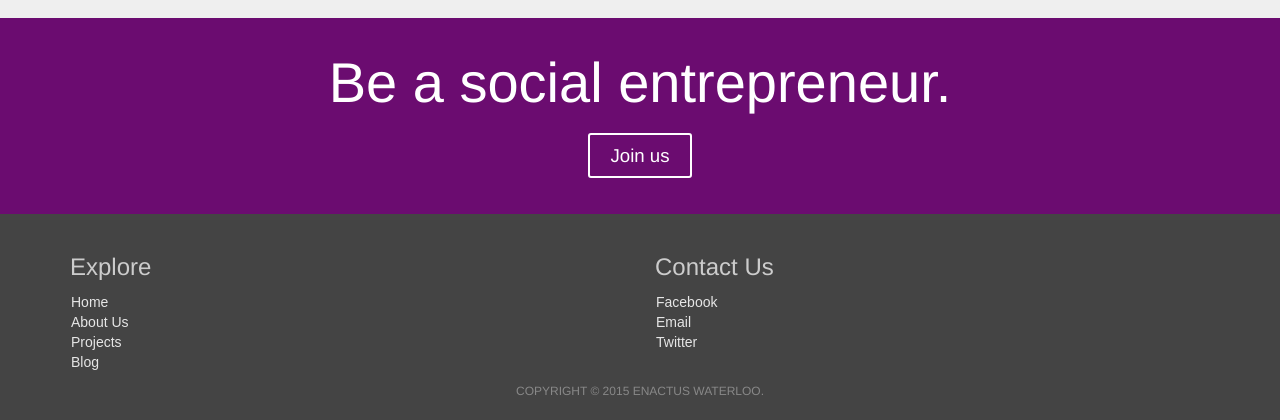
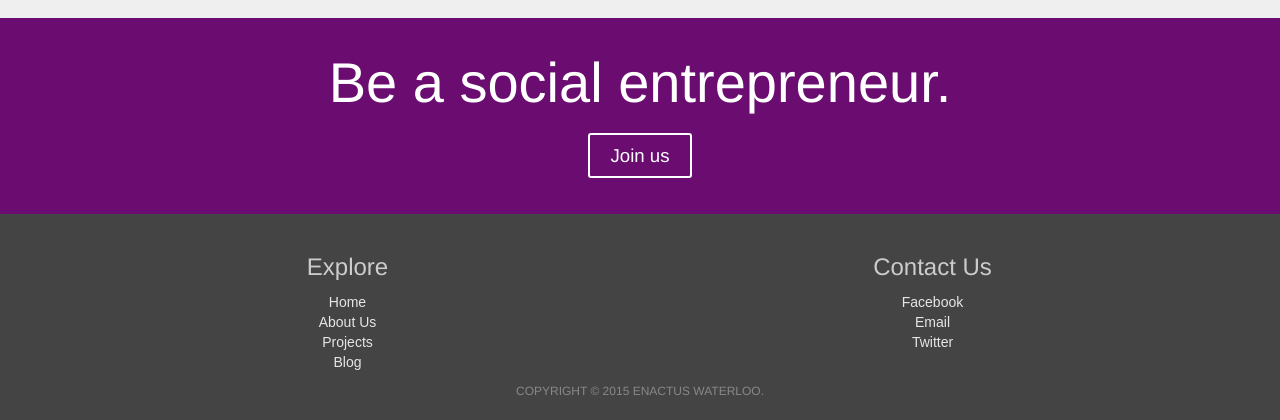
Before and after one commit to enactuswaterloo/website, a Django app: page / in a window 1280 px wide. Shown: the part 1619-2039 px from the top of the page. Run offline with Django 3.2, Linux system fonts and the light colour scheme; some libraries are stand-ins or nearby versions.

Commit message:
Centered footer

```diff
--- a/main/static/base.css
+++ b/main/static/base.css
@@ -32,6 +32,10 @@ footer ul {
 	padding: 1px;
 	list-style-type: none;
 	font-family: "Arial";
+}
+
+div.footer-box {
+	text-align: center;
 }
 
 a.footerButton {
--- a/main/templates/base.html
+++ b/main/templates/base.html
@@ -42,7 +42,7 @@
         <footer>
 	        <div class="container">
                 <div class="row">
-                    <div class="col-sm-6">
+                    <div class="footer-box col-sm-6">
                         <h3>Explore</h3>
                         <nav>
                             <ul>
@@ -54,7 +54,7 @@
                         </nav>
                     </div>
 
-                    <div class="col-sm-6">
+                    <div class="footer-box col-sm-6">
                         <h3>Contact Us</h3>
                         <nav>
                             <ul>
```
